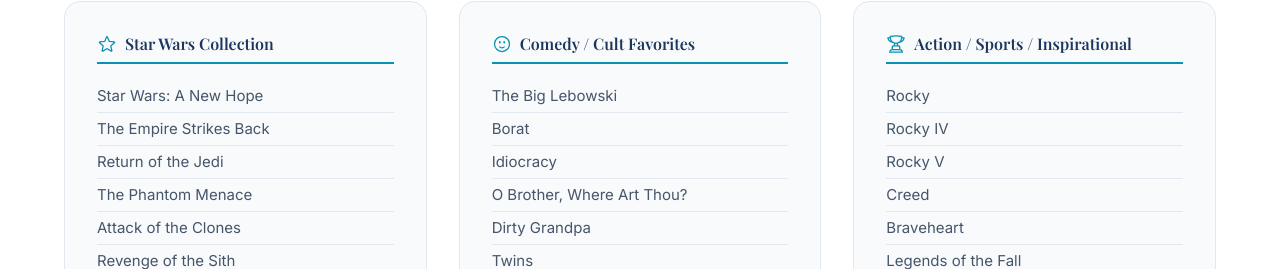
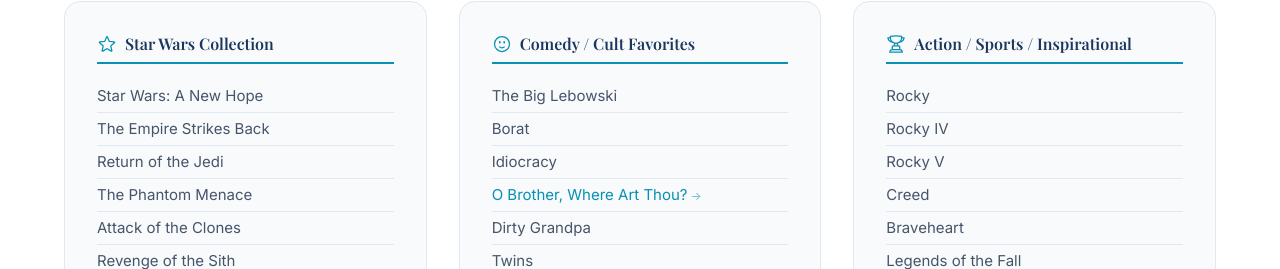
Before and after one commit to harofastlife/haro-gharbigi.com, a plain HTML site: page index.html in a window 1280 px wide. Shown: the part 5845-6114 px from the top of the page. Drawn offline with nearby package versions, Linux system fonts and the light colour scheme.

Commit message:
Link O Brother, Where Art Thou? to Letterboxd review
🤖 Generated with [Claude Code](https://claude.com/claude-code)

Co-Authored-By: Claude Opus 4.5 <noreply@anthropic.com>

```diff
--- a/index.html
+++ b/index.html
@@ -935,7 +935,7 @@
                         <li>The Big Lebowski</li>
                         <li>Borat</li>
                         <li>Idiocracy</li>
-                        <li>O Brother, Where Art Thou?</li>
+                        <li><a href="https://letterboxd.com/harogharbigi/film/o-brother-where-art-thou/" target="_blank" rel="noopener noreferrer">O Brother, Where Art Thou?</a></li>
                         <li>Dirty Grandpa</li>
                         <li>Twins</li>
                         <li>Zombieland: Double Tap</li>
```
